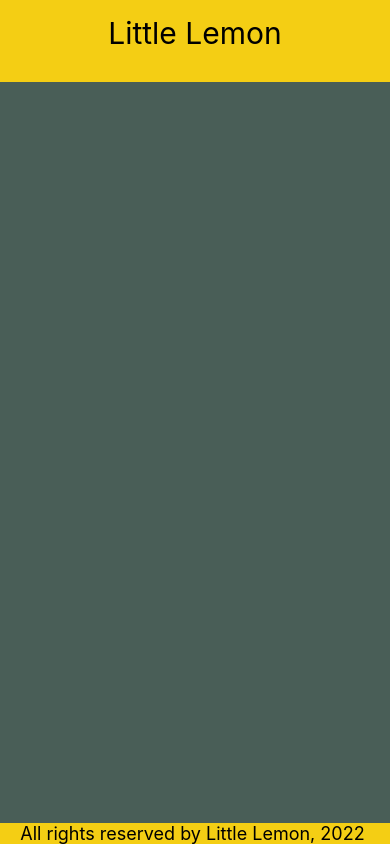
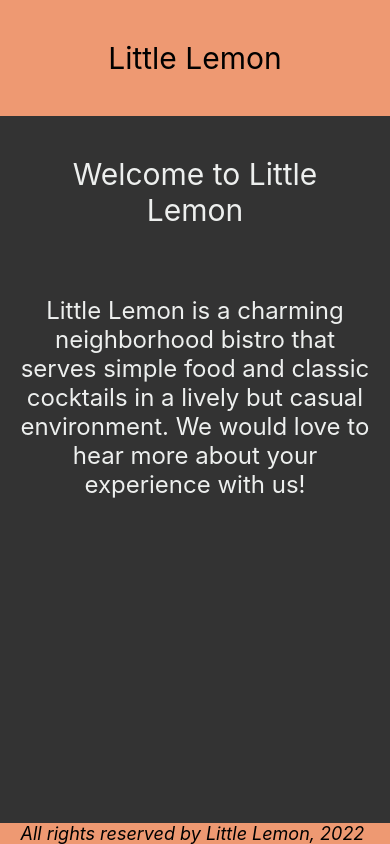
Before and after one commit to DereviankoYaroslav/reactNativeApp, a React Native app: screen / in a window 390 px wide. Built offline with nearby package versions, Linux system fonts and the light colour scheme.

Commit message:
+StyleSheets

```diff
--- a/App.js
+++ b/App.js
@@ -1,20 +1,27 @@
-import { View } from 'react-native';
+import { StyleSheet, View } from 'react-native';
 import Footer from './components/Footer';
 import Header from './components/Header';
+import MenuItems from './components/MenuItems';
+import WelcomeScreen from './components/WelcomeScreen';
 
 export default function App() {
   return (
     <>
-    <View
-      style={{
-        flex: 1,
-        backgroundColor: '#495E57',
-      }}>
-      <Header />
+    <View style={styles.container}>
+        <Header />
+        <WelcomeScreen />
     </View>
-    <View style={{ backgroundColor: '#495E57' }}>
+    <View style={styles.footerContainer}>
       <Footer />
     </View>
     </>
   );
 }
+
+const styles = StyleSheet.create({
+  container: {
+    flex: 1,
+    backgroundColor: '#333333',
+  },
+  footerContainer: { backgroundColor: '#333333' },
+});
--- a/components/Footer.js
+++ b/components/Footer.js
@@ -1,20 +1,24 @@
-import { Text, View } from 'react-native';
+import { StyleSheet, Text, View } from 'react-native';
 
 export default function Footer() {
   return (
-    <View
-      style={{
-        backgroundColor: '#F4CE14',
-        marginBottom: 0,
-      }}>
-      <Text
-        style={{
-          fontSize: 18,
-          color: 'black',
-          textAlign: 'center',
-        }}>
+    <View style={styles.container}>
+      <Text style={styles.footerText}>
         All rights reserved by Little Lemon, 2022{' '}
       </Text>
     </View>
   );
 }
+
+const styles = StyleSheet.create({
+  container: {
+    backgroundColor: '#EE9972',
+    marginBottom: 0,
+  },
+  footerText: {
+    fontSize: 18,
+    color: 'black',
+    textAlign: 'center',
+    fontStyle: 'italic',
+  },
+});
--- a/components/Header.js
+++ b/components/Header.js
@@ -1,17 +1,21 @@
-import { Text, View } from 'react-native';
+import { StyleSheet, Text, View } from 'react-native';
 
 export default function Header() {
   return (
-    <View style={{ flex: 0.1, backgroundColor: '#F4CE14' }}>
-      <Text
-        style={{
-          padding: 15,
-          fontSize: 30,
-          color: 'black',
-          textAlign: 'center',
-        }}>
-        Little Lemon
-      </Text>
+    <View style={styles.container}>
+      <Text style={styles.headerText}>Little Lemon</Text>
     </View>
   );
 }
+
+const styles = StyleSheet.create({
+  container: {
+    backgroundColor: '#EE9972',
+  },
+  headerText: {
+    padding: 40,
+    fontSize: 30,
+    color: 'black',
+    textAlign: 'center',
+  },
+});
--- /dev/null
+++ b/components/MenuItems.js
@@ -0,0 +1,44 @@
+import { View, Text, ScrollView, StyleSheet } from 'react-native';
+
+const menuItemsToDisplay = [
+  ' Hummus \n Moutabal \n Falafel \n Marinated Olives \n Kofta \n Eggplant Salad \n Lentil Burger \n Smoked Salmon \n Kofta Burger \n Turkish Kebab \n Fries \n Buttered Rice \n Bread Sticks \n Pita Pocket \n Lentil Soup \n Greek Salad \n Rice Pilaf \n Baklava \n Tartufo \n Tiramisu \n Panna Cotta',
+];
+
+const MenuItems = () => {
+  return (
+    <View style={menuStyles.container}>
+      <ScrollView
+        indicatorStyle={"white"}
+        style={menuStyles.innerContainer}>
+        <Text style={menuStyles.headerText}>
+          View Menu
+        </Text>
+        <Text style={menuStyles.items}>
+          {menuItemsToDisplay[0]}
+        </Text>
+      </ScrollView>
+    </View>
+  );
+};
+
+export default MenuItems;
+
+const menuStyles = StyleSheet.create({
+  container: {
+    flex: 1
+  },
+  innerContainer: {
+    paddingHorizontal: 40,
+    paddingVertical: 40,
+    backgroundColor: "black",
+  },
+  headerText: {
+    color: 'white',
+    fontSize: 40,
+    flexWrap: 'wrap'
+  },
+  items: {
+    color: '#F4CE14',
+    fontSize: 36
+  }
+});
--- /dev/null
+++ b/components/WelcomeScreen.js
@@ -0,0 +1,33 @@
+import { ScrollView, StyleSheet, Text, View } from 'react-native';
+
+export default function WelcomeScreen() {
+  return (
+    <ScrollView indicatorStyle="white" style={styles.container}>
+      <Text style={styles.headerText}>Welcome to Little Lemon</Text>
+      <Text style={styles.regularText}>
+        Little Lemon is a charming neighborhood bistro that serves simple food
+        and classic cocktails in a lively but casual environment. We would love
+        to hear more about your experience with us!
+      </Text>
+    </ScrollView>
+  );
+}
+
+const styles = StyleSheet.create({
+  container: {
+    flex: 1,
+  },
+  headerText: {
+    padding: 40,
+    fontSize: 30,
+    color: '#EDEFEE',
+    textAlign: 'center',
+  },
+  regularText: {
+    fontSize: 24,
+    padding: 20,
+    marginVertical: 8,
+    color: '#EDEFEE',
+    textAlign: 'center',
+  },
+});
```
